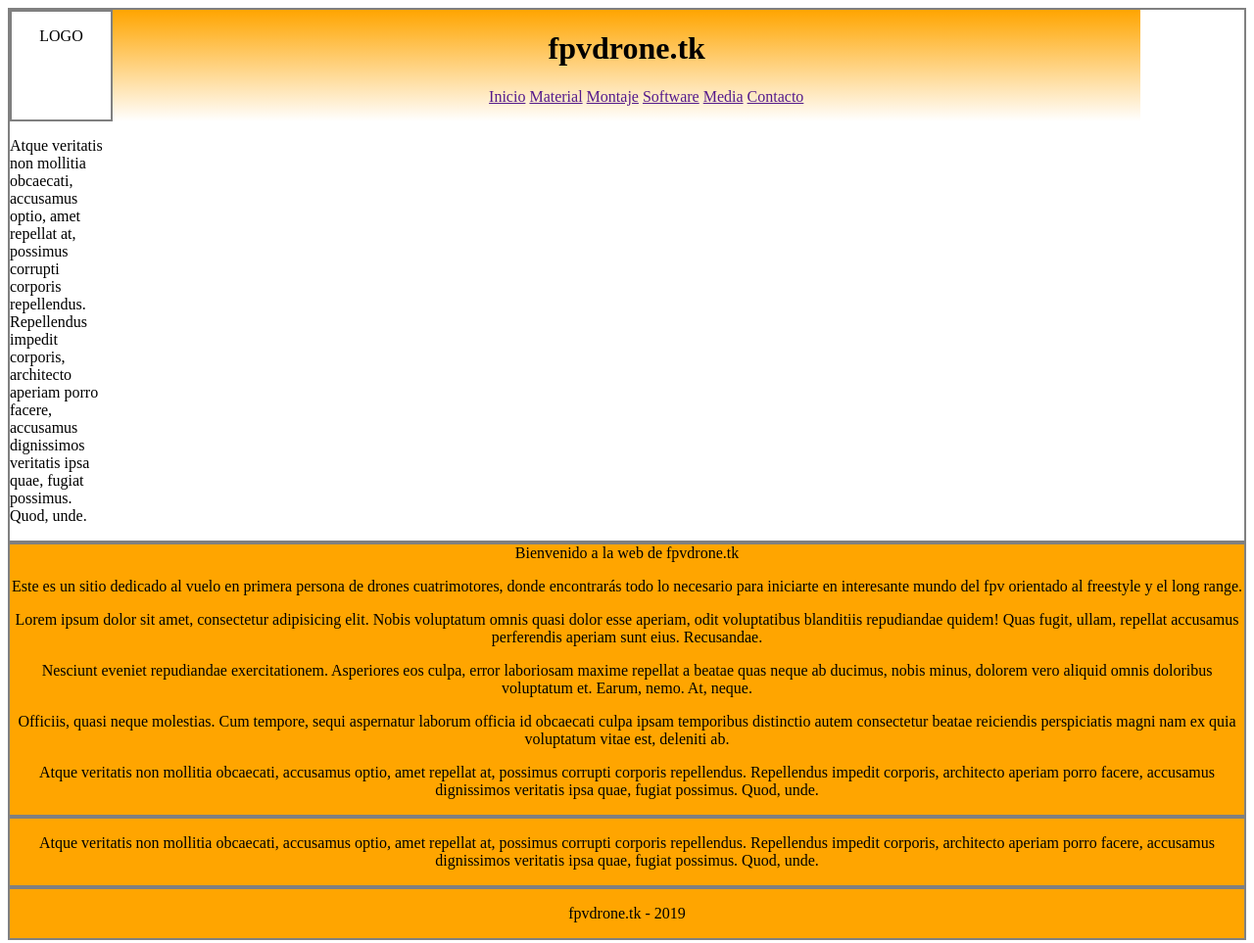
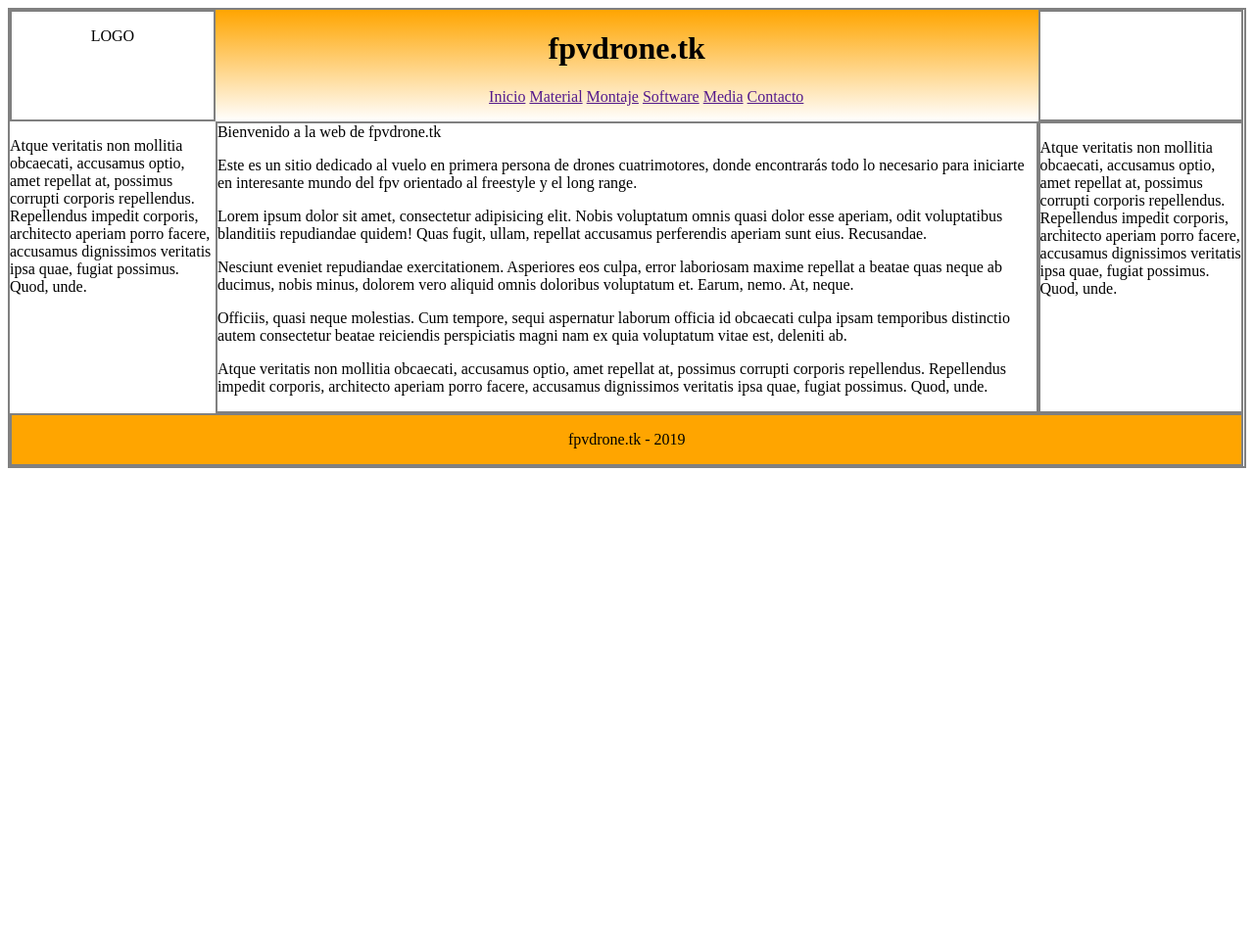
Before and after one commit to a18jorgepr1/LMSXI, a plain HTML site: page index.html in a window 1280 px wide. Shown: the whole page at 98% size. After the commit the page ends 800 px from the top, so only its background shows below. Drawn offline with Linux system fonts and the light colour scheme.

Commit message:
Recolocación del grid V1.0 lista.

```diff
--- a/index.html
+++ b/index.html
@@ -28,9 +28,12 @@
                 </ul>
             </nav>
         </header>
+        <div id="empty">
+
+        </div>
          <section id="beside">
-             <p>Atque veritatis non mollitia obcaecati, accusamus optio, amet repellat at, possimus corrupti corporis repellendus. Repellendus impedit corporis, architecto aperiam porro facere, accusamus dignissimos veritatis ipsa quae, fugiat possimus. Quod, unde.</p></div>
-        <section id="footer">
+             <p>Atque veritatis non mollitia obcaecati, accusamus optio, amet repellat at, possimus corrupti corporis repellendus. Repellendus impedit corporis, architecto aperiam porro facere, accusamus dignissimos veritatis ipsa quae, fugiat possimus. Quod, unde.</p>
+        </section>
         <section id="intro">
             <div>
                 <article>
@@ -41,18 +44,15 @@
                     <p>Nesciunt eveniet repudiandae exercitationem. Asperiores eos culpa, error laboriosam maxime repellat a beatae quas neque ab ducimus, nobis minus, dolorem vero aliquid omnis doloribus voluptatum et. Earum, nemo. At, neque.</p>
                     <p>Officiis, quasi neque molestias. Cum tempore, sequi aspernatur laborum officia id obcaecati culpa ipsam temporibus distinctio autem consectetur beatae reiciendis perspiciatis magni nam ex quia voluptatum vitae est, deleniti ab.</p>
                     <p>Atque veritatis non mollitia obcaecati, accusamus optio, amet repellat at, possimus corrupti corporis repellendus. Repellendus impedit corporis, architecto aperiam porro facere, accusamus dignissimos veritatis ipsa quae, fugiat possimus. Quod, unde.</p>
-
                 </article>
-
             </div>
         </section>
         <div id="aside">
-            <p>Atque veritatis non mollitia obcaecati, accusamus optio, amet repellat at, possimus corrupti corporis repellendus. Repellendus impedit corporis, architecto aperiam porro facere, accusamus dignissimos veritatis ipsa quae, fugiat possimus. Quod, unde.</p></div>
+            <p>Atque veritatis non mollitia obcaecati, accusamus optio, amet repellat at, possimus corrupti corporis repellendus. Repellendus impedit corporis, architecto aperiam porro facere, accusamus dignissimos veritatis ipsa quae, fugiat possimus. Quod, unde.</p>
+        </div>
         <div id="footer">
                 <p>fpvdrone.tk - 2019</p>
-            </div>
+        </div>
     </div>
-
 </body>
-
 </html>
--- a/stylesheet.css
+++ b/stylesheet.css
@@ -1,4 +1,8 @@
 /* BORRAR: Sólo para ver el grid */
+
+body {
+    height: 100%;
+}
 div {
     border: 2px solid grey;
 }
@@ -6,19 +10,18 @@ div {
 #content {
     display: grid;
     grid-template-columns: repeat(12, 8.33%);
-    grid-template-rows: auto;
-    }
+}
 #logo {
-    grid-column: 1/1;
+    grid-column: 1/3;
     text-align: center;
 }
 #header {
-    grid-column: 2/12;
+    grid-column: 3/11;
     text-align: center;
     background-image: linear-gradient(orange, white);
 }
 #empty {
-    grid-column: 12/13;
+    grid-column: 11/13;
 }
 #menu {
     grid-column: 1/13;
@@ -27,18 +30,21 @@ div {
     display: inline;
 }
 #beside {
-    grid-column: 1/2;
+    grid-column: 1/3;
 }
 #intro {
-    grid-column: 2/12;
+    grid-column: 3/11;
+    height: 100%;
+
 }
 
 #aside {
-    grid-column: 12/13;
+    grid-column: 11/13;
 }
 
 #footer {
     grid-column: 1/13;
     text-align: center;
     background: orange;
+
 }
```
